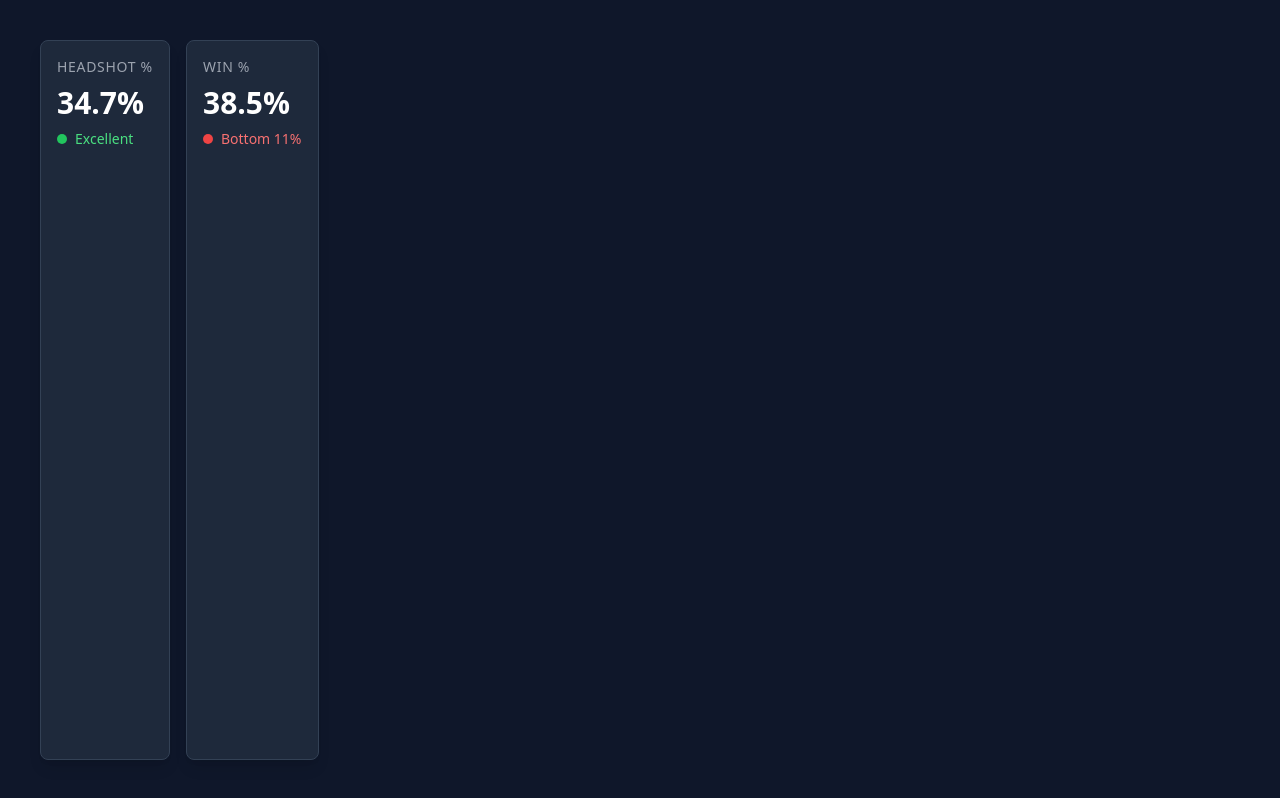
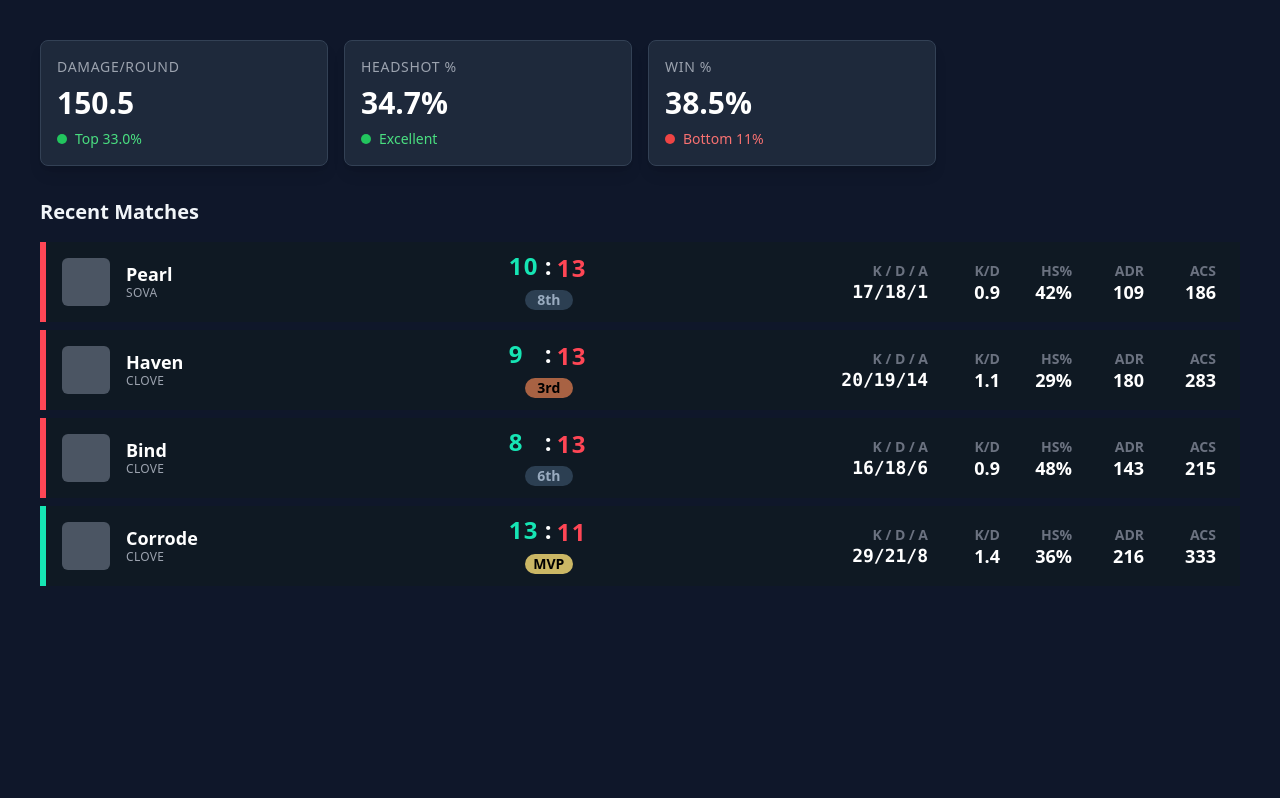
Before and after one commit to thanhnguyn1304-cmyk/valorant-frontend, a React app: page / in a window 1280 px wide. Built offline with nearby package versions, Linux system fonts and the light colour scheme; the HTML template or start-up script is replaced by a standard one.

Commit message:
Hardcoded a matchrow

```diff
--- a/src/App.tsx
+++ b/src/App.tsx
@@ -1,20 +1,114 @@
-// src/App.tsx
-import StatCard from './components/dashboard/StatCard'; // <--- The bridge
+import StatCard from "./components/dashboard/StatCard";
+import MatchRow from "./components/dashboard/MatchRow"; // import the new component
 
 function App() {
+  // this is "mock data" - simulating what your python backend will send later
+  const recentMatches = [
+    {
+      id: 1,
+      agentName: "Sova",
+      mapName: "Pearl",
+      roundsWon: "10",
+      roundsLost: "13",
+      score: "10 - 13",
+      kda: "17/18/1",
+      kdRatio: "0.9",
+      isWin: false,
+      position: "8th",
+      hsPercent: "42",
+      adr: "109",
+      acs: "186",
+    },
+    {
+      id: 2,
+      agentName: "Clove",
+      mapName: "Haven",
+      roundsWon: "9",
+      roundsLost: "13",
+      score: "9 - 13",
+      kda: "20/19/14",
+      kdRatio: "1.1",
+      isWin: false,
+      position: "3rd",
+      hsPercent: "29",
+      adr: "180",
+      acs: "283",
+    },
+    {
+      id: 3,
+      agentName: "Clove",
+      mapName: "Bind",
+      roundsWon: "8",
+      roundsLost: "13",
+      score: "8 - 13",
+      kda: "16/18/6",
+      kdRatio: "0.9",
+      isWin: false,
+      position: "6th",
+      hsPercent: "48",
+      adr: "143",
+      acs: "215",
+    },
+    {
+      id: 4,
+      agentName: "Clove",
+      mapName: "Corrode",
+      roundsWon: "13",
+      roundsLost: "11",
+      score: "13 - 11",
+      kda: "29/21/8",
+      kdRatio: "1.4",
+      isWin: true,
+      position: "MVP",
+      hsPercent: "36",
+      adr: "216",
+      acs: "333",
+    },
+  ];
+
   return (
-    <div className="flex gap-4 p-10 bg-slate-900 h-screen">
+    <div className="min-h-screen bg-slate-900 p-10 text-slate-100">
+      {/* section 1: the stat cards */}
+      <div className="grid grid-cols-4 gap-4 mb-8">
         <StatCard
-        title="Headshot %"
-        value="34.7%"
+          title="Damage/Round"
+          value="150.5"
           isGood={true}
+          subtext="Top 33.0%"
         />
+
+        <StatCard title="Headshot %" value="34.7%" isGood={true} />
         <StatCard
           title="Win %"
           value="38.5%"
           isGood={false}
           subtext="Bottom 11%"
         />
+        {/* you can add more cards here later */}
+      </div>
+
+      {/* section 2: the match history */}
+      <h2 className="text-xl font-bold mb-4">Recent Matches</h2>
+
+      <div className="flex flex-col">
+        {recentMatches.map((match) => (
+          <MatchRow
+            key={match.id} // unique key for each row
+            agentName={match.agentName}
+            mapName={match.mapName}
+            score={match.score}
+            roundsWon={match.roundsWon}
+            roundsLost={match.roundsLost}
+            kda={match.kda}
+            kdRatio={match.kdRatio}
+            isWin={match.isWin}
+            position={match.position}
+            hsPercent={match.hsPercent}
+            adr={match.adr}
+            acs={match.acs}
+          />
+        ))}
+      </div>
     </div>
   );
 }
--- /dev/null
+++ b/src/components/dashboard/MatchRow.tsx
@@ -0,0 +1,129 @@
+import React from "react";
+
+interface MatchRowProps {
+  agentName: string;
+  mapName: string;
+  score: string;
+  roundsWon: string;
+  roundsLost: string;
+  kda: string;
+  kdRatio: string; // Added this!
+  isWin: boolean;
+  position: string;
+  hsPercent: number;
+  adr: number;
+  acs: number;
+}
+
+// MAKE SURE ALL THESE ARE INSIDE THE { }
+const MatchRow = ({
+  agentName,
+  mapName,
+  roundsWon,
+  roundsLost,
+  score,
+  kda,
+  kdRatio,
+  isWin,
+  position,
+  hsPercent,
+  adr,
+  acs,
+}: MatchRowProps) => {
+  const borderColor = isWin ? "border-[#16e5b4]" : "border-[#ff4655]";
+  const getPositionStyles = (pos: string) => {
+    if (pos === "MVP") return "bg-[#cbb765] text-[#000000]";
+    if (pos === "2nd") return "bg-[#99B0CC] text-[#000000]";
+    if (pos === "3rd") return "bg-[#A86243] text-[#000000]";
+    return "bg-[#2C3F52] text-[#99ABBF]";
+  };
+  const positionStyles = getPositionStyles(position);
+
+  return (
+    <div
+      className={`
+      relative grid-cols-[2fr_1fr_3fr] grid gap-4 items-center h-20 w-full
+      bg-[#0F1923] border-l-[6px] ${borderColor} px-4 mb-2
+      hover:bg-[#1f2b35] transition-colors
+    `}
+    >
+      {/* LEFT SIDE */}
+      <div className="flex items-center gap-4">
+        <div className="w-12 h-12 bg-gray-600 rounded-md shrink-0"></div>
+        <div className="flex flex-col justify-center">
+          <span className="text-white font-bold text-lg leading-tight">
+            {mapName}
+          </span>
+          <span className="text-gray-400 text-xs uppercase tracking-wide">
+            {agentName}
+          </span>
+        </div>
+      </div>
+
+      {/* MIDDLE */}
+      <div className="flex flex-col items-center">
+        <div className="flex items-center gap-1 font-bold text-2xl tracking-wider leading-none">
+          <span className="w-8 text right text-[#16e5b4]">{roundsWon}</span>
+          <span className="text-white">:</span>
+          <span className="w-8 text-left text-[#ff4655] transform translate-y-[1.7px]">
+            {roundsLost}
+          </span>
+        </div>
+
+        <div className=" text-sm text-gray-500 font-bold mt-3">
+          <span
+            className={`w-12 h-5 flex items-center justify-center rounded-full ${positionStyles}`}
+          >
+            {position}
+          </span>
+        </div>
+      </div>
+
+      {/* RIGHT SIDE */}
+      <div className="flex items-center justify-end gap-8 pr-2">
+        {/* STAT BLOCK 1: KDA */}
+        <div className="flex flex-col items-end min-w-[40px]">
+          <span className="text-gray-500 text-sm font-bold uppercase">
+            K / D / A
+          </span>
+          <span className="text-lg text-white font-bold font-mono leading-tight">
+            {kda}
+          </span>
+        </div>
+
+        {/* STAT BLOCK 2: KD */}
+        <div className="flex flex-col items-end min-w-[40px]">
+          <span className="text-sm text-gray-500 font-bold uppercase">K/D</span>
+          <span className="text-white font-bold text-lg leading-tight">
+            {kdRatio}
+          </span>
+        </div>
+        {/* STAT BLOCK 3: HS% */}
+        <div className="flex flex-col items-end min-w-[40px]">
+          <span className="text-sm text-gray-500 font-bold uppercase">HS%</span>
+          <span className="text-white font-bold text-lg leading-tight">
+            {hsPercent}%
+          </span>
+        </div>
+
+        {/* STAT BLOCK 4: ADR */}
+        <div className="flex flex-col items-end min-w-[40px]">
+          <span className="text-gray-500 text-sm font-bold uppercase">ADR</span>
+          <span className="text-white font-bold text-lg leading-tight">
+            {adr}
+          </span>
+        </div>
+
+        {/* STAT BLOCK 5: ACS */}
+        <div className="flex flex-col items-end min-w-[40px]">
+          <span className="text-gray-500 text-sm font-bold uppercase">ACS</span>
+          <span className="text-white font-bold text-lg leading-tight">
+            {acs}
+          </span>
+        </div>
+      </div>
+    </div>
+  ); // Added missing closing parenthesis for the return
+};
+
+export default MatchRow;
```
Also changed, not shown: src/components/dashboard/StatCard.tsx (+8 -9 lines). Lines whose indentation alone changed are shown as unchanged.
